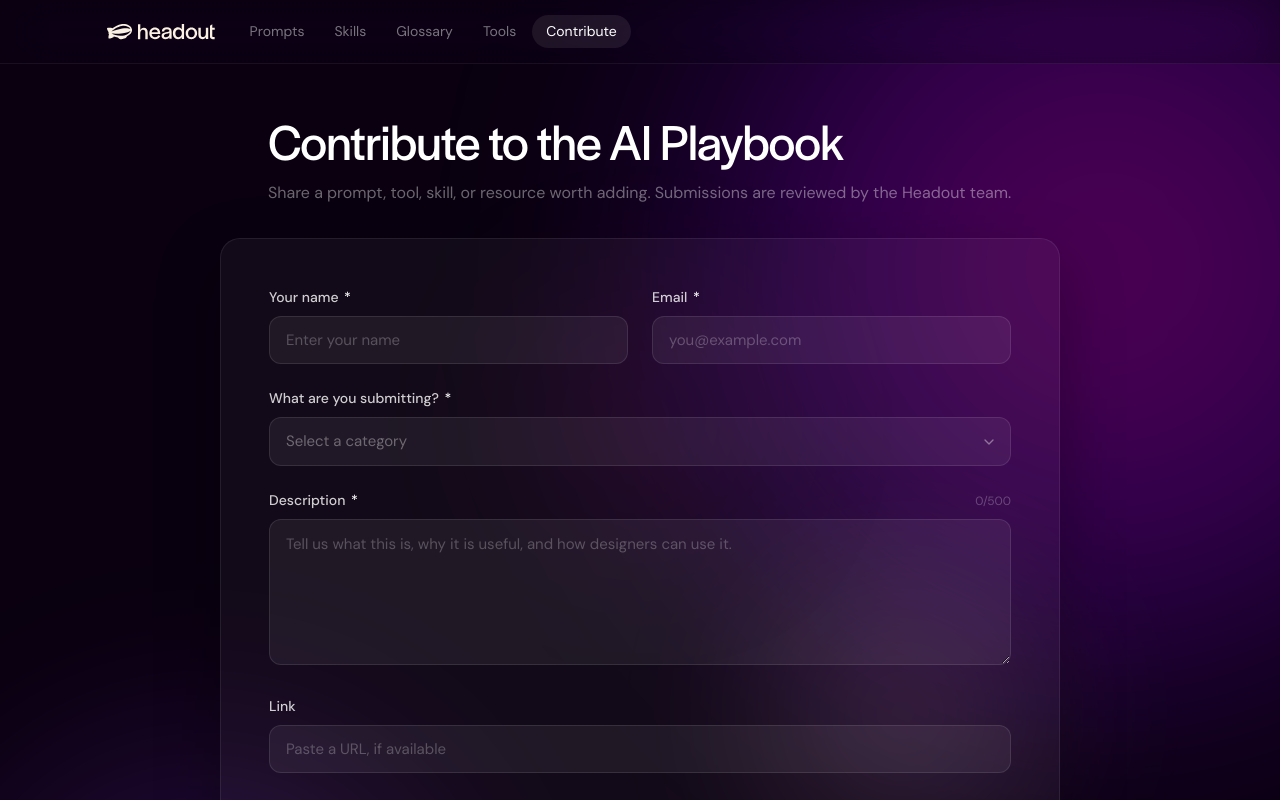
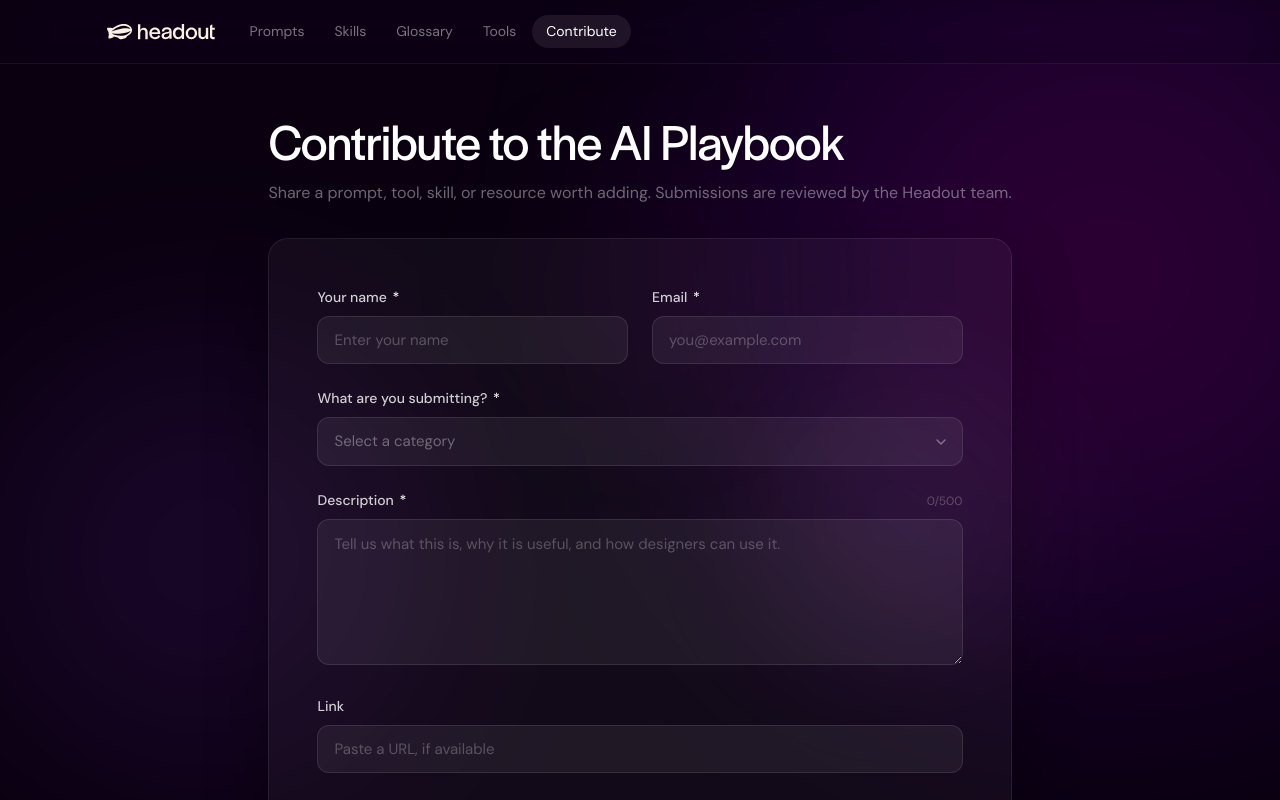
Before and after one commit to pavitsond-cyber/AI-Playbook, a Next.js app: page /contribute in a window 1280 px wide. Shown: the top 800 px of the page. Built offline with nearby package versions, Linux system fonts and the light colour scheme; a web font is replaced by a local one.

Commit message:
8 fixes: nav margins, glossary search+sticky bg, contribute, tools dedup, mobile scroll

```diff
--- a/app/(playbook)/contribute/page.tsx
+++ b/app/(playbook)/contribute/page.tsx
@@ -3,7 +3,6 @@
 import { useState, useRef, useCallback, useEffect } from 'react'
 import Link from 'next/link'
 import { Upload, X, CheckCircle, Check, ChevronDown, Loader2, ArrowLeft } from 'lucide-react'
-import BlobLayer from '@/components/ui/BlobLayer'
 
 type Category = 'Prompt' | 'Tool' | 'Skill' | 'Miscellaneous' | ''
 
@@ -219,13 +218,10 @@ export default function ContributePage() {
   /* ── Success ─────────────────────────────────────────────────────────── */
   if (submitted) {
     return (
-      <div style={{ position: 'relative', overflow: 'clip', minHeight: '100vh', background: '#0A0010' }}>
-        <BlobLayer />
-        <div style={{
-          position: 'relative', zIndex: 1,
-          display: 'flex', flexDirection: 'column', alignItems: 'center', justifyContent: 'center',
-          minHeight: 'calc(100vh - 64px)', padding: '80px 24px',
-        }}>
+      <div style={{
+        flex: 1, display: 'flex', flexDirection: 'column',
+        alignItems: 'center', justifyContent: 'center', padding: '80px 24px',
+      }}>
           <div style={{
             maxWidth: 480, width: '100%', textAlign: 'center',
             background: 'rgba(255,255,255,0.04)', border: '1px solid rgba(255,255,255,0.08)',
@@ -260,19 +256,19 @@ export default function ContributePage() {
               Submit another entry
             </button>
           </div>
-        </div>
       </div>
     )
   }
 
   /* ── Form ────────────────────────────────────────────────────────────── */
   return (
-    <div style={{ position: 'relative', overflow: 'clip', minHeight: '100vh', background: '#0A0010' }}>
-      <BlobLayer />
-      <div style={{ position: 'relative', zIndex: 1 }}>
+    <div style={{ position: 'relative' }}>
+
+        {/* Hero + form share one container so text and card left edges align */}
+        <div style={{ maxWidth: 840, margin: '0 auto', padding: '0 clamp(20px,4vw,48px) 80px' }}>
 
         {/* Hero */}
-        <div className="animate-fade-up delay-75" style={{ padding: '48px clamp(20px,4vw,48px) 32px', maxWidth: 840, margin: '0 auto' }}>
+        <div className="animate-fade-up delay-75" style={{ padding: '48px 0 32px' }}>
           <h1 style={{ fontFamily: 'var(--font-display)', fontSize: 'clamp(32px,4vw,52px)', fontWeight: 800, color: '#ffffff', letterSpacing: '-0.02em', lineHeight: 1.1, marginBottom: 12 }}>
             Contribute to the AI Playbook
           </h1>
@@ -281,8 +277,7 @@ export default function ContributePage() {
           </p>
         </div>
 
-        {/* Form card — bordered on desktop, edge-to-edge on mobile */}
-        <div style={{ maxWidth: 840, margin: '0 auto', padding: '0 0 80px' }}>
+        {/* Form card */}
           <form onSubmit={handleSubmit} noValidate
             className="contribute-form"
             style={{ background: 'rgba(255,255,255,0.04)', border: '1px solid rgba(255,255,255,0.08)', borderRadius: 20, padding: 'clamp(24px,4vw,48px)', boxShadow: '0 24px 64px rgba(0,0,0,0.3)' }}>
@@ -410,7 +405,6 @@ export default function ContributePage() {
 
           </form>
         </div>
-      </div>
 
       <style>{`
         @keyframes spin { from { transform: rotate(0deg); } to { transform: rotate(360deg); } }
--- a/app/(playbook)/prompts/page.tsx
+++ b/app/(playbook)/prompts/page.tsx
@@ -903,11 +903,12 @@ export default function PromptsPage() {
 
         <div className={!fading ? 'animate-tab-fade' : ''} style={{
           display: 'flex', flexDirection: 'column', gap: 16,
+          minHeight: '50vh',
           opacity: fading ? 0 : 1,
-          transform: fading ? 'translateY(6px)' : 'translateY(0px)',
+          transform: fading ? 'translateY(4px)' : 'translateY(0px)',
           transition: fading
-            ? 'opacity 0.16s ease-in, transform 0.16s ease-in'
-            : 'opacity 0.26s ease-out, transform 0.26s cubic-bezier(0.25, 0.46, 0.45, 0.94)',
+            ? 'opacity 0.14s ease-in'
+            : 'opacity 0.22s ease-out, transform 0.22s cubic-bezier(0.25, 0.46, 0.45, 0.94)',
         }}>
           {filteredPrompts.map((prompt, i) => (
             <div key={prompt.id} className="animate-fade-up" style={{ animationDelay: `${Math.min(i * 35, 280)}ms` }}>
--- a/app/(playbook)/skills/page.tsx
+++ b/app/(playbook)/skills/page.tsx
@@ -1118,11 +1118,12 @@ export default function SkillsPage() {
         {/* Fade in:  opacity→1, rises from 6px to 0 (ease-out, 260ms)     */}
         <div className={!fading ? 'animate-tab-fade' : ''} style={{
           display: 'flex', flexDirection: 'column', gap: 16,
+          minHeight: '50vh',
           opacity: fading ? 0 : 1,
-          transform: fading ? 'translateY(6px)' : 'translateY(0px)',
+          transform: fading ? 'translateY(4px)' : 'translateY(0px)',
           transition: fading
-            ? 'opacity 0.16s ease-in, transform 0.16s ease-in'
-            : 'opacity 0.26s ease-out, transform 0.26s cubic-bezier(0.25, 0.46, 0.45, 0.94)',
+            ? 'opacity 0.14s ease-in'
+            : 'opacity 0.22s ease-out, transform 0.22s cubic-bezier(0.25, 0.46, 0.45, 0.94)',
         }}>
           {filtered.map((skill, i) => (
             <div key={skill.name} className="animate-fade-up" style={{ animationDelay: `${Math.min(i * 35, 280)}ms` }}>
--- a/components/glossary/GlossaryCard.tsx
+++ b/components/glossary/GlossaryCard.tsx
@@ -71,12 +71,14 @@ export default function GlossaryCard({ term, openId, onOpen }: GlossaryCardProps
         id={term.id}
         ref={cardRef as React.RefObject<HTMLDivElement>}
         style={{
-          background: 'rgba(255,255,255,0.03)',
+          background: 'rgba(255,255,255,0.05)',
+          backdropFilter: 'blur(12px)',
+          WebkitBackdropFilter: 'blur(12px)',
           border: expanded
             ? '1px solid rgba(155,63,255,0.25)'
             : hovered
             ? '1px solid rgba(155,63,255,0.15)'
-            : '1px solid rgba(255,255,255,0.07)',
+            : '1px solid rgba(255,255,255,0.09)',
           borderRadius: 16,
           overflow: 'hidden',
           boxShadow: hovered && !expanded ? 'rgba(0,0,0,0.2) 0 4px 12px' : 'none',
@@ -200,12 +202,14 @@ export default function GlossaryCard({ term, openId, onOpen }: GlossaryCardProps
       onMouseLeave={() => setHovered(false)}
       className="rounded-2xl overflow-hidden"
       style={{
-        background: 'rgba(255,255,255,0.03)',
+        background: 'rgba(255,255,255,0.05)',
+        backdropFilter: 'blur(12px)',
+        WebkitBackdropFilter: 'blur(12px)',
         border: expanded
           ? '1px solid rgba(155,63,255,0.25)'
           : hovered
           ? '1px solid rgba(155,63,255,0.15)'
-          : '1px solid rgba(255,255,255,0.07)',
+          : '1px solid rgba(255,255,255,0.09)',
         boxShadow: hovered && !expanded ? 'rgba(0,0,0,0.2) 0 4px 12px' : 'none',
         transform: hovered && !expanded ? 'translateY(-1px)' : 'translateY(0)',
         transition: 'border-color 0.18s ease, box-shadow 0.18s ease, transform 0.22s cubic-bezier(0.34,1.56,0.64,1)',
--- a/components/glossary/GlossaryPage.tsx
+++ b/components/glossary/GlossaryPage.tsx
@@ -166,6 +166,9 @@ export default function GlossaryPage({ terms }: GlossaryPageProps) {
         <div
           className="sticky top-14 z-20"
           style={{
+            background: 'rgba(10,0,16,0.55)',
+            backdropFilter: 'blur(24px)',
+            WebkitBackdropFilter: 'blur(24px)',
             borderBottom: '1px solid rgba(255,255,255,0.06)',
           }}
         >
--- a/components/ui/BlobLayer.tsx
+++ b/components/ui/BlobLayer.tsx
@@ -1,79 +1,55 @@
 'use client'
 
-import { useEffect, useRef } from 'react'
-
 export default function BlobLayer() {
-  const aRef = useRef<HTMLDivElement>(null)
-  const bRef = useRef<HTMLDivElement>(null)
-  const cRef = useRef<HTMLDivElement>(null)
-  const dRef = useRef<HTMLDivElement>(null)
-
-  useEffect(() => {
-    const onScroll = () => {
-      const y = window.scrollY
-      if (aRef.current) aRef.current.style.transform = `translateY(${y * -0.12}px)`
-      if (bRef.current) bRef.current.style.transform = `translateY(${y * 0.08}px)`
-      if (cRef.current) cRef.current.style.transform = `translateY(${y * -0.18}px)`
-      if (dRef.current) dRef.current.style.transform = `translateY(${y * 0.14}px)`
-    }
-    window.addEventListener('scroll', onScroll, { passive: true })
-    return () => window.removeEventListener('scroll', onScroll)
-  }, [])
-
   return (
     <div
       aria-hidden
       style={{
-        position: 'absolute',
+        position: 'fixed',
         inset: 0,
-        overflow: 'hidden',
         pointerEvents: 'none',
         zIndex: 0,
       }}
     >
-      <div ref={aRef} style={{
+      <div style={{
         position: 'absolute',
         top: '-20%', right: '-20%',
         width: '70vw', height: '70vw',
         borderRadius: '50%',
         background: 'radial-gradient(ellipse, #FF00CC 0%, #6B00CC 50%, transparent 75%)',
         filter: 'blur(120px)',
-        opacity: 0.35,
+        opacity: 0.175,
         animation: 'blob-float-a 18s ease-in-out infinite',
-        willChange: 'transform',
       }} />
-      <div ref={bRef} style={{
+      <div style={{
         position: 'absolute',
         bottom: '-10%', left: '-10%',
         width: '50vw', height: '50vw',
         borderRadius: '50%',
         background: 'radial-gradient(ellipse, #9B3FFF 0%, transparent 70%)',
         filter: 'blur(90px)',
-        opacity: 0.30,
+        opacity: 0.15,
         animation: 'blob-float-b 22s ease-in-out infinite reverse',
-        willChange: 'transform',
       }} />
-      <div ref={cRef} style={{
+      <div style={{
         position: 'absolute',
         top: '40%', right: '15%',
         width: '30vw', height: '30vw',
         borderRadius: '50%',
         background: 'radial-gradient(ellipse, #FFB3EC 0%, transparent 70%)',
         filter: 'blur(80px)',
-        opacity: 0.20,
+        opacity: 0.10,
         animation: 'blob-float-c 15s ease-in-out 3s infinite',
-        willChange: 'transform',
       }} />
-      <div ref={dRef} style={{
+      <div style={{
         position: 'absolute',
         top: '20%', left: '40%',
         width: '20vw', height: '20vw',
         borderRadius: '50%',
         background: 'radial-gradient(ellipse, #CC00AA 0%, transparent 70%)',
         filter: 'blur(100px)',
-        opacity: 0.25,
+        opacity: 0.12,
         animation: 'blob-float-d 20s ease-in-out 6s infinite',
-        willChange: 'transform',
       }} />
     </div>
   )
```
